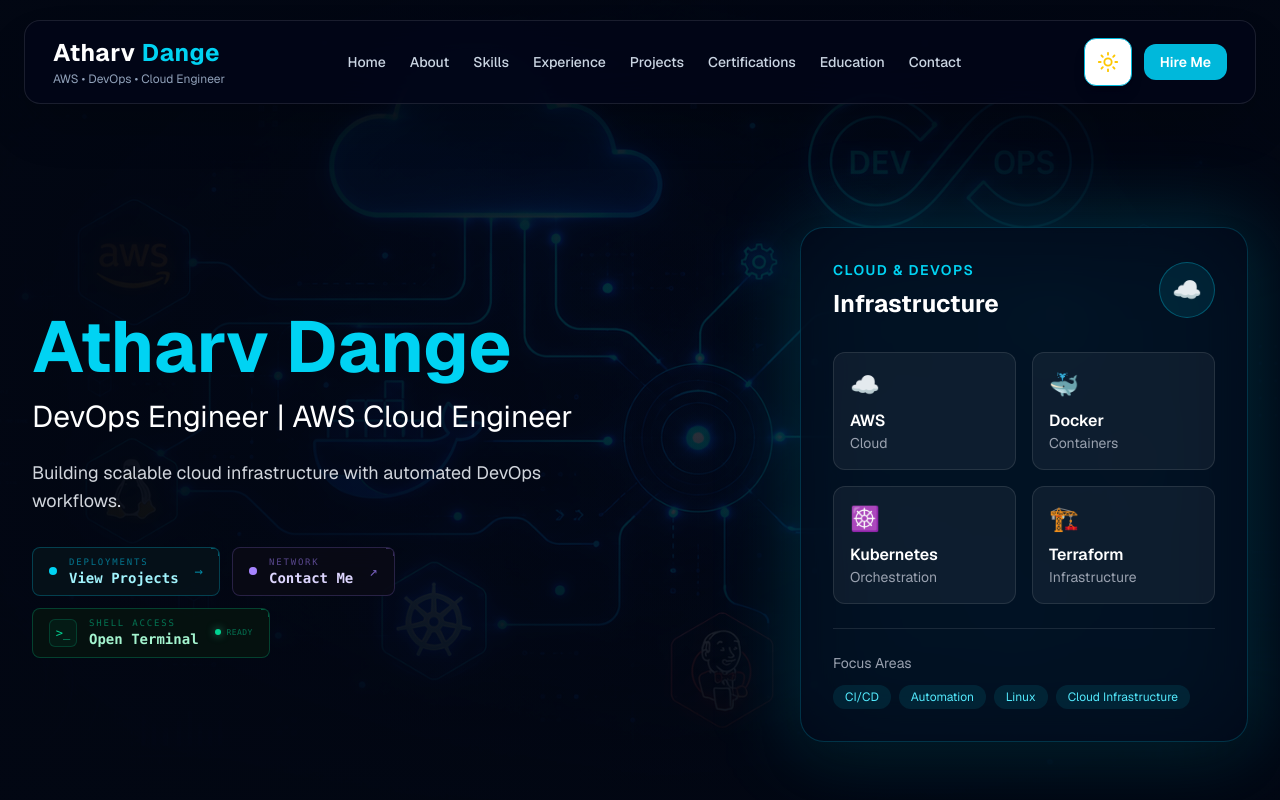
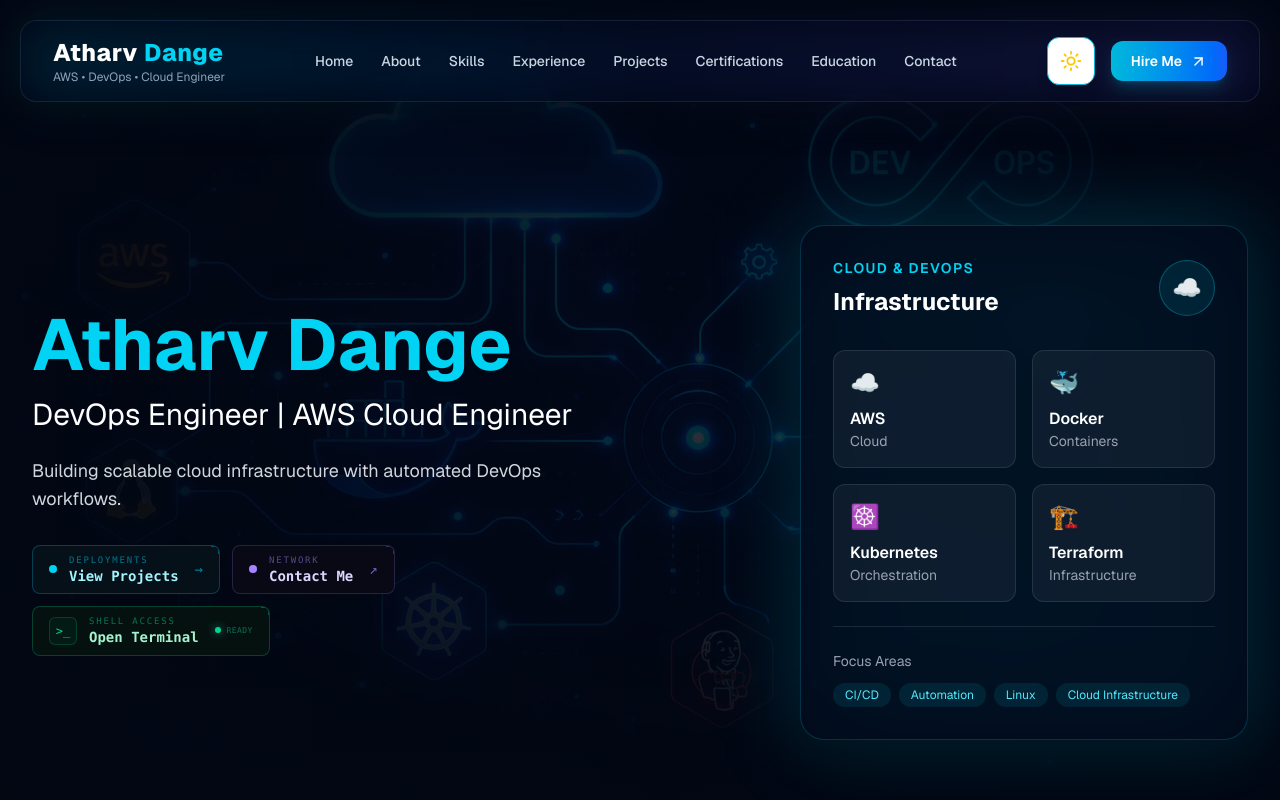
Before and after one commit to atharvdange70-maker/portfolio-website, a Next.js app: page / in a window 1280 px wide. Shown: the top 800 px of the page. Built offline with nearby package versions, Linux system fonts and the light colour scheme.

Commit message:
modified:   components/navbar.tsx

```diff
--- a/components/navbar.tsx
+++ b/components/navbar.tsx
@@ -1,7 +1,8 @@
-
 "use client";
 
 import ThemeToggle from "./ThemeToggle";
+import { motion } from "framer-motion";
+import { ArrowUpRight } from "lucide-react";
 
 const links = [
   { name: "Home", href: "#home" },
@@ -16,52 +17,144 @@
 
 export default function Navbar() {
   return (
-    <header className="fixed top-5 left-0 right-0 z-50 px-4 sm:px-6">
-      <nav className="mx-auto flex w-full max-w-7xl items-center justify-between rounded-2xl border border-white/10 bg-slate-950/80 px-5 py-4 shadow-2xl backdrop-blur-xl lg:px-7">
+    <header
+  className="
+    fixed
+    top-5
+    left-0
+    right-0
+    z-99999
+    flex
+    justify-center
+    px-5
+    pointer-events-none
+    isolate
+  "
+>
+      <motion.nav
+        initial={{ y: -80, opacity: 0 }}
+        animate={{ y: 0, opacity: 1 }}
+        transition={{ duration: 0.7 }}
+        className="
+          pointer-events-auto
+          relative
+          w-full
+          max-w-7xl
+          rounded-2xl
+          border
+          border-slate-700/40
+          bg-slate-950/70
+          backdrop-blur-xl
+          shadow-[0_8px_40px_rgba(0,0,0,0.45)]
+        "
+      >
+        {/* Animated Border */}
+        <div
+          className="
+            absolute
+            inset-0
+            -z-10
+            rounded-2xl
+            bg-linear-to-r
+            from-cyan-500/20
+            via-blue-500/10
+            to-indigo-500/20
+            blur-xl
+            opacity-70
+          "
+        />
+
+        <div className="flex items-center justify-between px-8 py-4">
 
           {/* Logo */}
-        <a
+          <motion.a
             href="#home"
-          className="shrink-0 transition-opacity duration-300 hover:opacity-80"
+            whileHover={{ scale: 1.05 }}
+            className="group"
           >
-          <div className="text-xl font-bold tracking-wide sm:text-2xl">
+            <h1 className="text-2xl font-extrabold tracking-wide">
               <span className="text-white">Atharv</span>
               <span className="text-cyan-400"> Dange</span>
-          </div>
+            </h1>
 
-          <p className="mt-0.5 text-[10px] text-slate-400 sm:text-xs">
+            <p className="text-xs text-slate-400 transition group-hover:text-cyan-300">
               AWS • DevOps • Cloud Engineer
             </p>
-        </a>
+          </motion.a>
 
           {/* Navigation */}
-        <div className="hidden items-center gap-6 lg:flex">
-          {links.map((link) => (
-            <a
-              key={link.name}
-              href={link.href}
-              className="relative text-sm font-medium text-slate-300 transition-colors duration-300 hover:text-cyan-400"
+          <div className="hidden lg:flex items-center gap-7">
+            {links.map((item) => (
+              <motion.a
+                key={item.name}
+                href={item.href}
+                whileHover={{ y: -2 }}
+                className="
+                  relative
+                  text-sm
+                  font-medium
+                  text-slate-300
+                  transition
+                  duration-300
+                  hover:text-cyan-400
+                  group
+                "
               >
-              {link.name}
+                {item.name}
 
-              <span className="absolute -bottom-1 left-0 h-px w-0 bg-cyan-400 transition-all duration-300 hover:w-full" />
-            </a>
+                <span
+                  className="
+                    absolute
+                    left-0
+                    -bottom-1
+                    h-0.5
+                    w-0
+                    bg-cyan-400
+                    transition-all
+                    duration-300
+                    group-hover:w-full
+                  "
+                />
+              </motion.a>
             ))}
           </div>
 
           {/* Right Side */}
-        <div className="flex items-center gap-3">
+          <div className="flex items-center gap-4">
+
             <ThemeToggle />
 
-          <a
+            <motion.a
               href="#contact"
-            className="hidden rounded-xl bg-cyan-500 px-4 py-2 text-sm font-semibold text-white transition-all duration-300 hover:bg-cyan-400 hover:shadow-lg hover:shadow-cyan-500/20 md:block"
+              whileHover={{ scale: 1.05 }}
+              whileTap={{ scale: 0.95 }}
+              className="
+                hidden
+                md:flex
+                items-center
+                gap-2
+                rounded-xl
+                bg-linear-to-r
+                from-cyan-500
+                to-blue-600
+                px-5
+                py-2.5
+                text-sm
+                font-semibold
+                text-white
+                shadow-lg
+                shadow-cyan-500/20
+                transition
+                hover:shadow-cyan-400/40
+              "
             >
               Hire Me
-          </a>
+              <ArrowUpRight size={17} />
+            </motion.a>
+
           </div>
-
-      </nav>
+        </div>
+      </motion.nav>
     </header>
   );
 }
```
Lines whose indentation alone changed are shown as unchanged.
